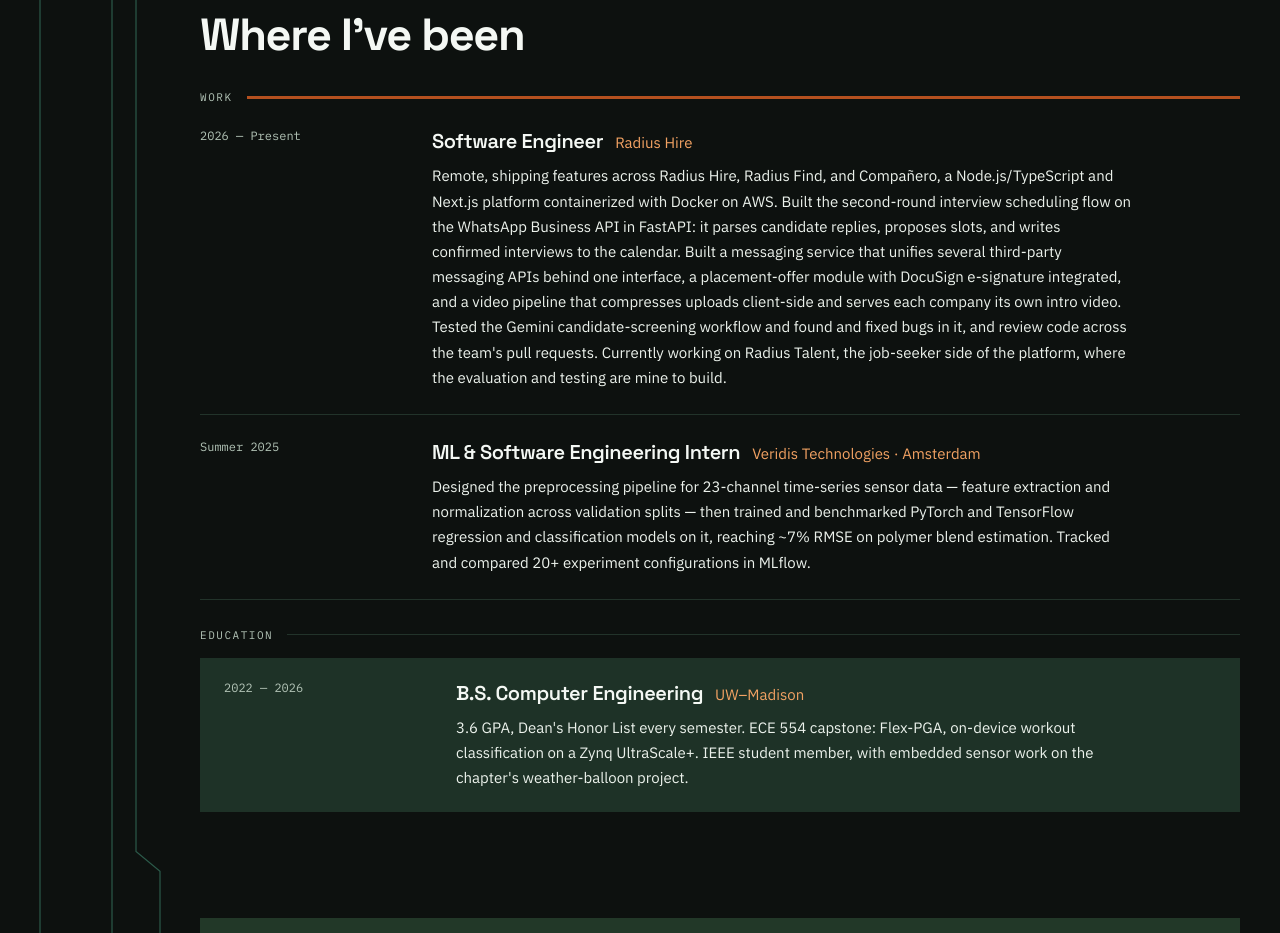
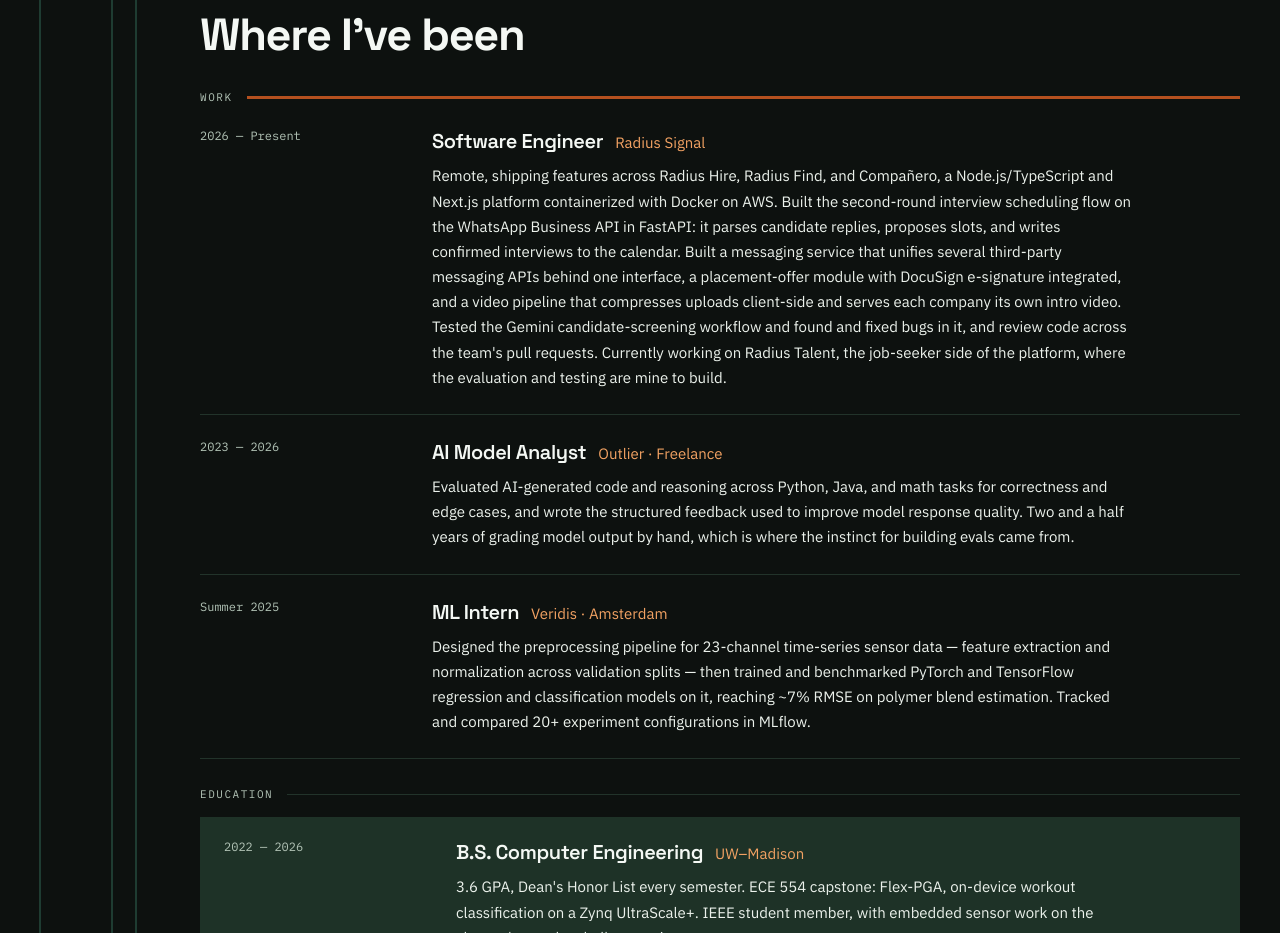
Before and after one commit to hargens-holland/PortfolioWebsite, a Next.js app in the folder web/: page / in a window 1280 px wide. Shown: the part 2300-3233 px from the top of the page. Built offline with nearby package versions, Linux system fonts and the light colour scheme.

Commit message:
Align experience with LinkedIn: Radius Signal, Outlier, Veridis title

```diff
--- a/web/content/site.ts
+++ b/web/content/site.ts
@@ -55,14 +55,21 @@
   {
     period: "2026 — Present",
     role: "Software Engineer",
-    org: "Radius Hire",
+    org: "Radius Signal",
     detail:
       "Remote, shipping features across Radius Hire, Radius Find, and Compañero, a Node.js/TypeScript and Next.js platform containerized with Docker on AWS. Built the second-round interview scheduling flow on the WhatsApp Business API in FastAPI: it parses candidate replies, proposes slots, and writes confirmed interviews to the calendar. Built a messaging service that unifies several third-party messaging APIs behind one interface, a placement-offer module with DocuSign e-signature integrated, and a video pipeline that compresses uploads client-side and serves each company its own intro video. Tested the Gemini candidate-screening workflow and found and fixed bugs in it, and review code across the team's pull requests. Currently working on Radius Talent, the job-seeker side of the platform, where the evaluation and testing are mine to build.",
   },
   {
+    period: "2023 — 2026",
+    role: "AI Model Analyst",
+    org: "Outlier · Freelance",
+    detail:
+      "Evaluated AI-generated code and reasoning across Python, Java, and math tasks for correctness and edge cases, and wrote the structured feedback used to improve model response quality. Two and a half years of grading model output by hand, which is where the instinct for building evals came from.",
+  },
+  {
     period: "Summer 2025",
-    role: "ML & Software Engineering Intern",
-    org: "Veridis Technologies · Amsterdam",
+    role: "ML Intern",
+    org: "Veridis · Amsterdam",
     detail:
       "Designed the preprocessing pipeline for 23-channel time-series sensor data — feature extraction and normalization across validation splits — then trained and benchmarked PyTorch and TensorFlow regression and classification models on it, reaching ~7% RMSE on polymer blend estimation. Tracked and compared 20+ experiment configurations in MLflow.",
   },
@@ -187,7 +194,7 @@
       },
       {
         name: "LLM integration & eval",
-        note: "At Radius Hire I tested the Gemini-backed candidate screening workflow, found bugs in it, and fixed them; the evaluation and testing for Radius Talent, the product I'm on now, are mine to build. The Goal Planner is where I've already built that side end to end: three Claude agents on the Anthropic SDK, structured outputs constrained to Zod schemas, typed fallbacks so the app never fails because the model did, and an eval harness with an LLM judge that decides which model each agent runs on.",
+        note: "At Radius Signal I tested the Gemini-backed candidate screening workflow, found bugs in it, and fixed them; the evaluation and testing for Radius Talent, the product I'm on now, are mine to build. The Goal Planner is where I've already built that side end to end: three Claude agents on the Anthropic SDK, structured outputs constrained to Zod schemas, typed fallbacks so the app never fails because the model did, and an eval harness with an LLM judge that decides which model each agent runs on.",
         projects: ["goal-planner"],
       },
       {
@@ -231,7 +238,7 @@
       },
       {
         name: "FastAPI",
-        note: "The second-round interview scheduling service at Radius Hire: a FastAPI service on the WhatsApp Business API that parses candidate replies, proposes slots, and writes confirmed interviews to the calendar. Also the messaging service that fronts several third-party messaging APIs.",
+        note: "The second-round interview scheduling service at Radius Signal: a FastAPI service on the WhatsApp Business API that parses candidate replies, proposes slots, and writes confirmed interviews to the calendar. Also the messaging service that fronts several third-party messaging APIs.",
       },
       {
         name: "PostgreSQL · Prisma",
@@ -240,12 +247,12 @@
       },
       {
         name: "Docker",
-        note: "Containerized the FastAPI services at Radius Hire, so they run the same locally as they do on AWS. Before that, Docker Compose for the Flight Tracker so the frontend and backend came up with one command.",
+        note: "Containerized the FastAPI services at Radius Signal, so they run the same locally as they do on AWS. Before that, Docker Compose for the Flight Tracker so the frontend and backend came up with one command.",
         projects: ["flight-tracker"],
       },
       {
         name: "AWS",
-        note: "Containerized services at Radius Hire, and this site — S3, CloudFront, and Route 53, with an OIDC role for CI, all defined in Terraform.",
+        note: "Containerized services at Radius Signal, and this site — S3, CloudFront, and Route 53, with an OIDC role for CI, all defined in Terraform.",
       },
       {
         name: "GitHub Actions",
@@ -254,7 +261,7 @@
       },
       {
         name: "Node.js / React",
-        note: "The Goal Planner's runtime under Next.js, and the Radius Hire platform, where the placement-offer module with DocuSign and the per-company intro video pipeline live.",
+        note: "The Goal Planner's runtime under Next.js, and the Radius Signal platform, where the placement-offer module with DocuSign and the per-company intro video pipeline live.",
         projects: ["goal-planner"],
       },
       {
```
